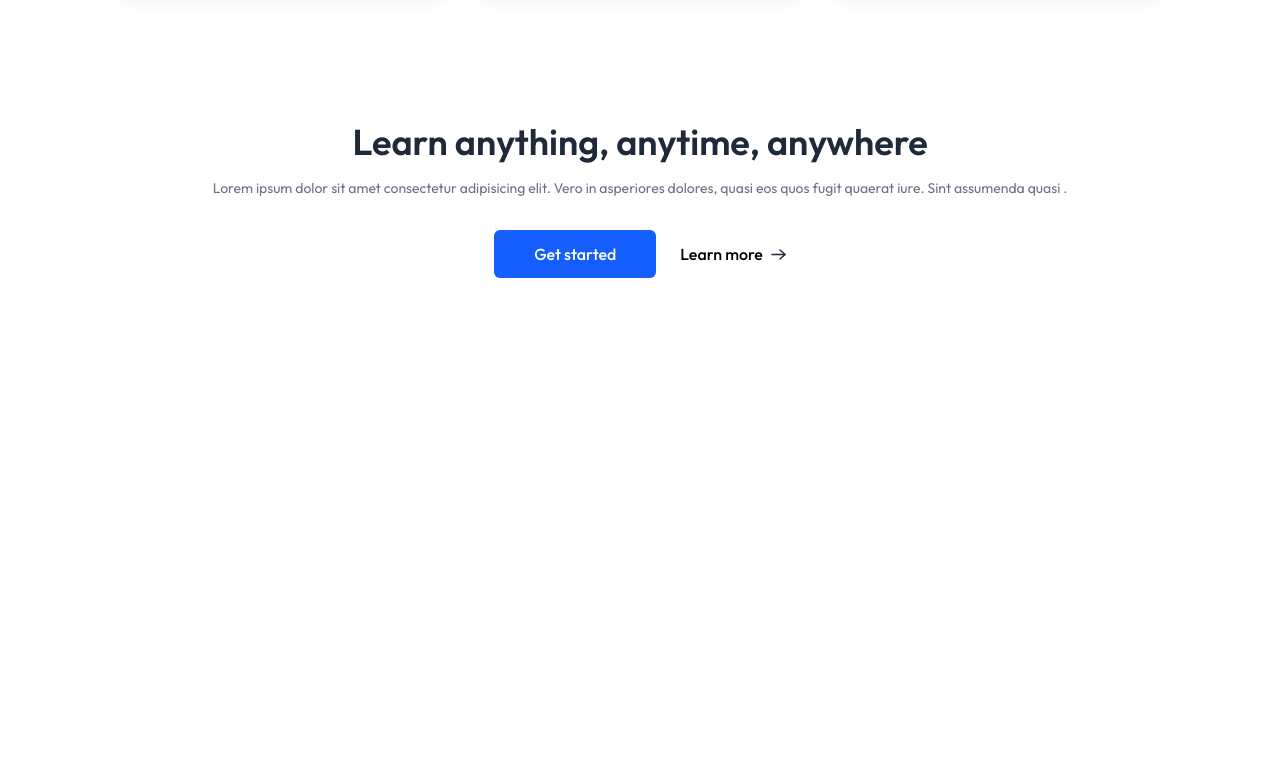
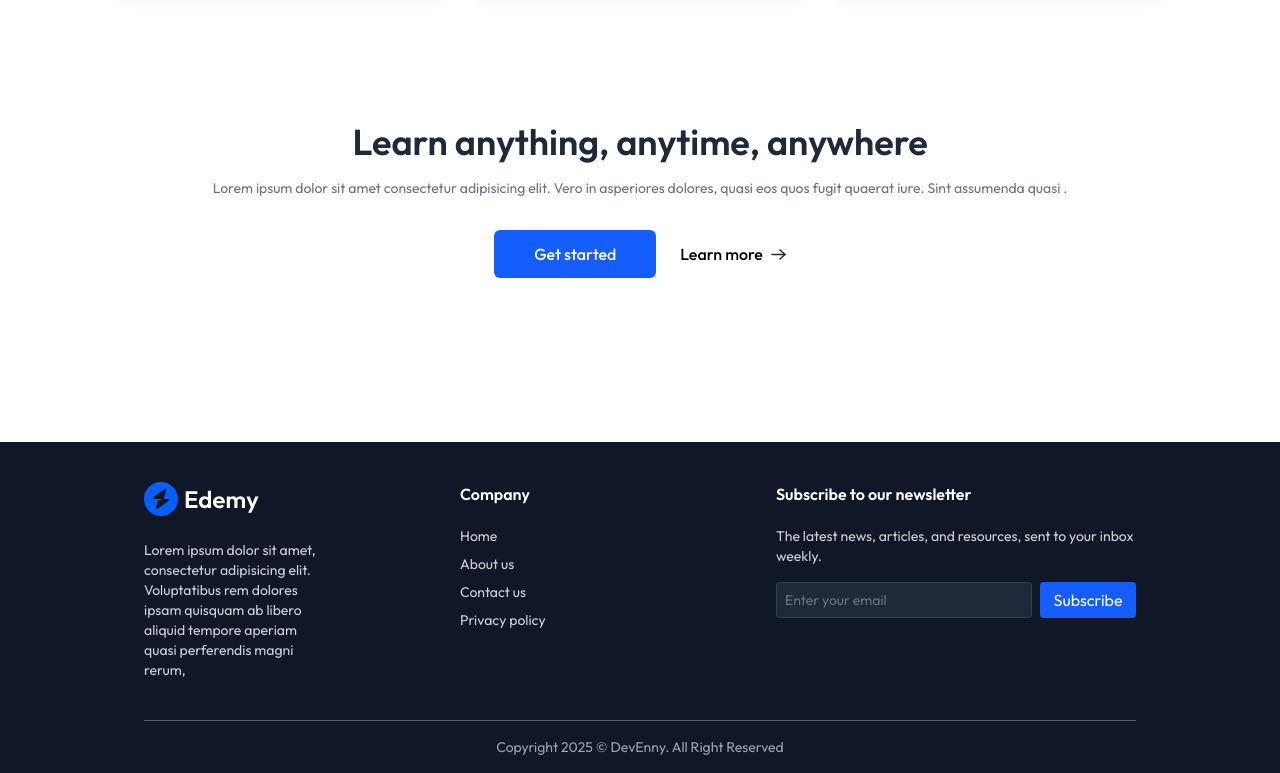
Before and after one commit to Enisco29/lms, a React (Vite) app in the folder client/: page / in a window 1280 px wide. Shown: the part 1842-2615 px from the top of the page. Before the commit the page ends 2216 px from the top, so only its background shows below. Built offline with nearby package versions, Linux system fonts and the light colour scheme; no server answers.

Commit message:
finished designing homepage

```diff
--- a/client/src/components/students/Footer.jsx
+++ b/client/src/components/students/Footer.jsx
@@ -1,9 +1,58 @@
-import React from 'react'
+import { assets } from "../../assets/assets";
 
 const Footer = () => {
   return (
-    <div>Footer</div>
-  )
-}
+    <footer className="bg-gray-900 md:px-36 text-left w-full mt-10">
+      <div className="flex flex-col md:flex-row items-start px-8 md:px-0 justify-center gap-10 md:gap-32 py-10 border-b border-white/30">
+        <div className="flex flex-col md:items-start items-center w-full">
+          <img src={assets.logo_dark} alt="logo" />
+          <p className="mt-6 text-center md:text-left text-sm text-white/80 ">
+            Lorem ipsum dolor sit amet, consectetur adipisicing elit.
+            Voluptatibus rem dolores ipsam quisquam ab libero aliquid tempore
+            aperiam quasi perferendis magni rerum,
+          </p>
+        </div>
+        <div className=" flex flex-col md:items-start items-center w-full">
+          <h2 className="font-semibold text-white mb-5">Company</h2>
+          <ul className="flex md:flex-col w-full justify-between text-sm text-white/80 md:space-y-2">
+            <li>
+              <a href="#"> Home</a>
+            </li>
+            <li>
+              <a href="#"> About us</a>
+            </li>
+            <li>
+              <a href="#"> Contact us</a>
+            </li>
+            <li>
+              <a href="#"> Privacy policy</a>
+            </li>
+          </ul>
+        </div>
+        <div className="hidden md:flex flex-col items-start w-full">
+          <h2 className="font-semibold text-white mb-5">
+            Subscribe to our newsletter
+          </h2>
+          <p className="text-sm text-white/80">
+            The latest news, articles, and resources, sent to your inbox weekly.
+          </p>
+          <div className="flex items-center gap-2 pt-4">
+            <input
+              type="email"
+              placeholder="Enter your email"
+              className="border border-gray-500/30 bg-gray-800 text-gray-500 placeholder-gray-500 outline-none w-64 h-9 rounded px-2 text-sm"
+            />
+            <button className="bg-blue-600 w-24 h-9 text-white rounded">
+              Subscribe
+            </button>
+          </div>
+        </div>
+      </div>
+      <p className="py-4 text-center text-xs md:text-sm text-white/60">
+        Copyright {new Date().getFullYear()} © DevEnny. All Right Reserved
+      </p>
+    </footer>
+  );
+};
 
-export default Footer
+export default Footer;
--- a/client/src/pages/students/Home.jsx
+++ b/client/src/pages/students/Home.jsx
@@ -1,6 +1,7 @@
 import CallToAction from "../../components/students/CallToAction";
 import Companies from "../../components/students/Companies";
 import Coursesection from "../../components/students/Coursesection";
+import Footer from "../../components/students/Footer";
 import Hero from "../../components/students/Hero";
 import Testimonials from "../../components/students/Testimonials";
 
@@ -12,6 +13,7 @@
       <Coursesection />
       <Testimonials />
       <CallToAction />
+      <Footer />
     </div>
   );
 };
```
